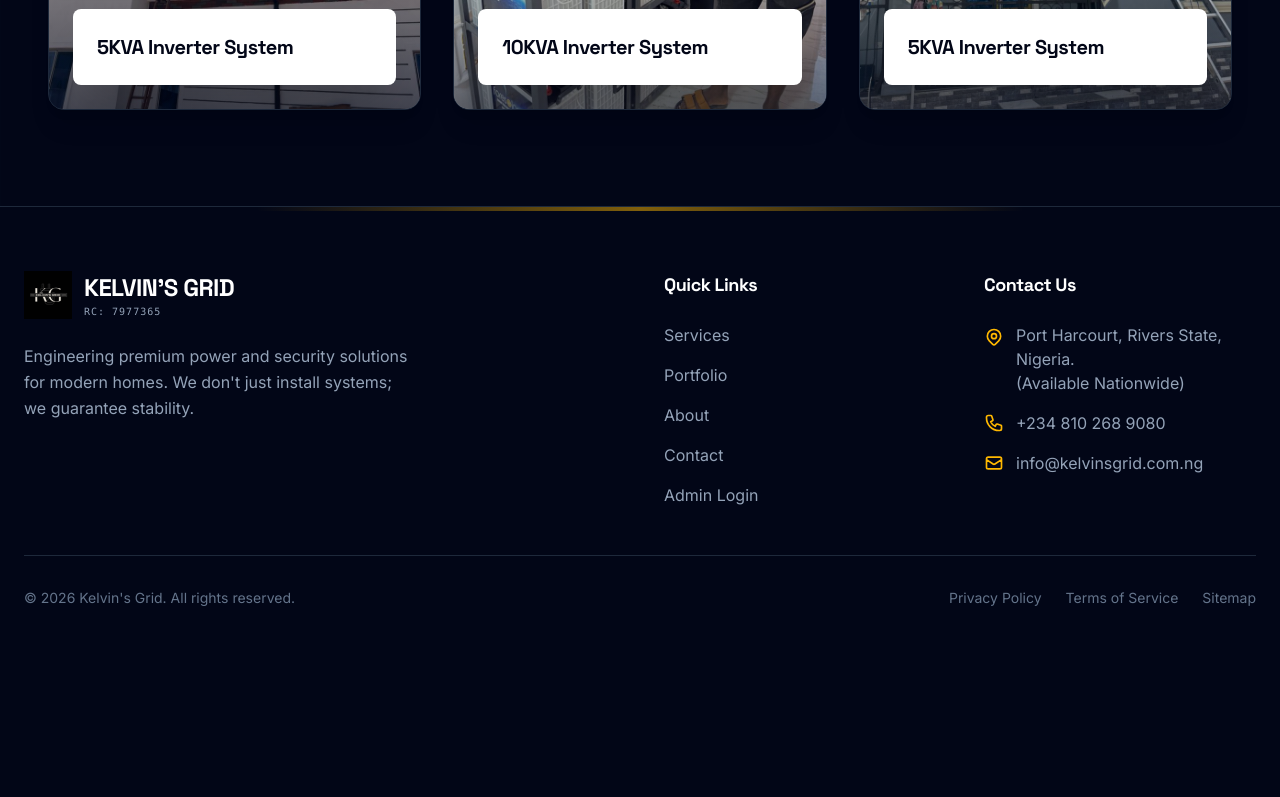
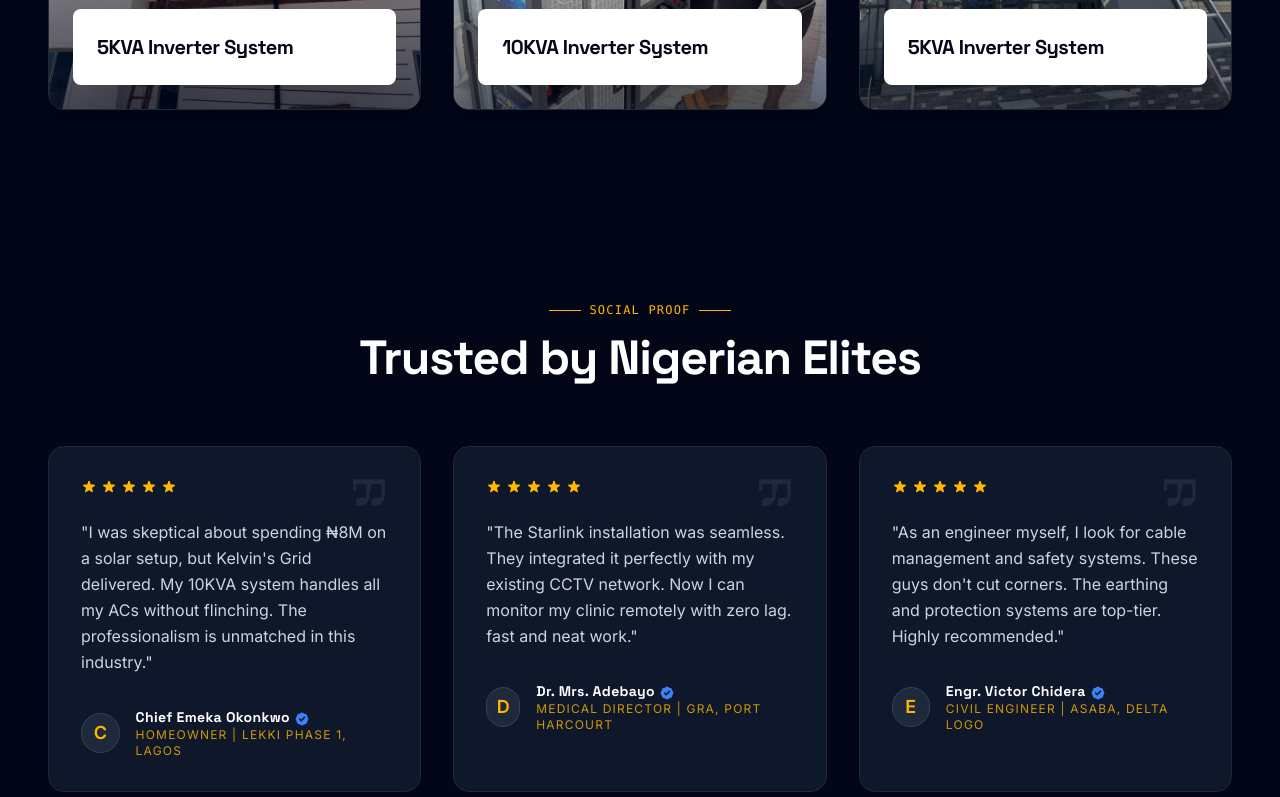
Before and after one commit to VictorChidex1/kelvins-grid, a React (Vite) app: page / in a window 1280 px wide. Shown: the part 2000-2797 px from the top of the page. Before the commit the page ends 2672 px from the top, so only its background shows below. Built offline with nearby package versions, Linux system fonts and the light colour scheme; no server answers; the database is empty.

Commit message:
Implemented testimonial section

```diff
--- a/src/App.tsx
+++ b/src/App.tsx
@@ -10,6 +10,7 @@ import { Hero } from "./components/Hero";
 import { Services } from "./pages/Services";
 import { ServicesSection } from "./components/ServicesSection";
 import { PortfolioSection } from "./components/PortfolioSection";
+import { TestimonialsSection } from "./components/TestimonialsSection";
 import { ScrollToTop } from "./components/ui/ScrollToTop";
 import { Footer } from "./components/Footer";
 import { Seed } from "./pages/Seed";
@@ -56,6 +57,7 @@ function App() {
                     <Hero />
                     <ServicesSection />
                     <PortfolioSection />
+                    <TestimonialsSection />
                   </>
                 }
               />
--- a/src/components/Footer.tsx
+++ b/src/components/Footer.tsx
@@ -79,7 +79,7 @@ export function Footer() {
                   to="/login"
                   className="text-slate-400 hover:text-action transition-colors"
                 >
-                  Admin Login
+                  Login
                 </Link>
               </li>
             </ul>
@@ -174,7 +174,7 @@ export function Footer() {
               Terms of Service
             </span>
             <span className="hover:text-action cursor-pointer transition-colors">
-              Sitemap
+              Cookies Policy
             </span>
           </div>
         </div>
--- /dev/null
+++ b/src/components/TestimonialsSection.tsx
@@ -0,0 +1,138 @@
+import { motion } from "framer-motion";
+
+const testimonials = [
+  {
+    id: 1,
+    name: "Chief Emeka Okonkwo",
+    location: "Lekki Phase 1, Lagos",
+    role: "Homeowner",
+    image: "/images/avatar-1.jpg", // Placeholder or initial fallback
+    content:
+      "I was skeptical about spending ₦8M on a solar setup, but Kelvin's Grid delivered. My 10KVA system handles all my ACs without flinching. The professionalism is unmatched in this industry.",
+    verified: true,
+  },
+  {
+    id: 2,
+    name: "Dr. Mrs. Adebayo",
+    location: "GRA, Port Harcourt",
+    role: "Medical Director",
+    image: "/images/avatar-2.jpg",
+    content:
+      "The Starlink installation was seamless. They integrated it perfectly with my existing CCTV network. Now I can monitor my clinic remotely with zero lag. fast and neat work.",
+    verified: true,
+  },
+  {
+    id: 3,
+    name: "Engr. Victor Chidera",
+    location: "Asaba, Delta logo",
+    role: "Civil Engineer",
+    image: "/images/victor-chidera.webp",
+    content:
+      "As an engineer myself, I look for cable management and safety systems. These guys don't cut corners. The earthing and protection systems are top-tier. Highly recommended.",
+    verified: true,
+  },
+];
+
+export function TestimonialsSection() {
+  return (
+    <section className="py-24 px-6 md:px-12 bg-brand-950 relative overflow-hidden">
+      {/* Background Decor */}
+      <div className="absolute inset-0 bg-grid-pattern opacity-[0.02] pointer-events-none" />
+
+      <div className="max-w-7xl mx-auto relative z-10">
+        <div className="text-center mb-16">
+          <motion.div
+            initial={{ opacity: 0, y: 10 }}
+            whileInView={{ opacity: 1, y: 0 }}
+            viewport={{ once: true }}
+            className="flex items-center justify-center gap-2 mb-4 text-action font-mono text-xs tracking-widest uppercase"
+          >
+            <span className="w-8 h-px bg-action"></span>
+            Social Proof
+            <span className="w-8 h-px bg-action"></span>
+          </motion.div>
+
+          <motion.h2
+            initial={{ opacity: 0, y: 20 }}
+            whileInView={{ opacity: 1, y: 0 }}
+            viewport={{ once: true }}
+            transition={{ delay: 0.1 }}
+            className="text-3xl md:text-5xl font-bold text-white font-heading"
+          >
+            Trusted by Nigerian Elites
+          </motion.h2>
+        </div>
+
+        <div className="grid grid-cols-1 md:grid-cols-3 gap-8">
+          {testimonials.map((testimonial, index) => (
+            <motion.div
+              key={testimonial.id}
+              initial={{ opacity: 0, y: 30 }}
+              whileInView={{ opacity: 1, y: 0 }}
+              viewport={{ once: true, margin: "50px" }}
+              transition={{ delay: index * 0.1 }}
+              className="bg-brand-900 border border-brand-800 p-8 rounded-2xl relative group hover:border-action/30 transition-colors"
+            >
+              {/* Quote Icon */}
+              <div className="absolute top-6 right-8 text-brand-800 group-hover:text-action/20 transition-colors">
+                <svg
+                  width="40"
+                  height="40"
+                  viewBox="0 0 24 24"
+                  fill="currentColor"
+                >
+                  <path d="M14.017 21L14.017 18C14.017 16.8954 14.9124 16 16.017 16H19.017C19.5693 16 20.017 15.5523 20.017 15V9C20.017 8.44772 19.5693 8 19.017 8H15.017C14.4647 8 14.017 8.44772 14.017 9V11C14.017 11.5523 13.5693 12 13.017 12H12.017V5H22.017V15C22.017 18.3137 19.3307 21 16.017 21H14.017ZM5.0166 21L5.0166 18C5.0166 16.8954 5.91203 16 7.0166 16H10.0166C10.5689 16 11.0166 15.5523 11.0166 15V9C11.0166 8.44772 10.5689 8 10.0166 8H6.0166C5.46432 8 5.0166 8.44772 5.0166 9V11C5.0166 11.5523 4.56889 12 4.0166 12H3.0166V5H13.0166V15C13.0166 18.3137 10.3303 21 7.0166 21H5.0166Z" />
+                </svg>
+              </div>
+
+              {/* Stars */}
+              <div className="flex gap-1 mb-6">
+                {[...Array(5)].map((_, i) => (
+                  <svg
+                    key={i}
+                    className="w-4 h-4 text-action"
+                    fill="currentColor"
+                    viewBox="0 0 20 20"
+                  >
+                    <path d="M9.049 2.927c.3-.921 1.603-.921 1.902 0l1.07 3.292a1 1 0 00.95.69h3.462c.969 0 1.371 1.24.588 1.81l-2.8 2.034a1 1 0 00-.364 1.118l1.07 3.292c.3.921-.755 1.688-1.54 1.118l-2.8-2.034a1 1 0 00-1.175 0l-2.8 2.034c-.784.57-1.838-.197-1.539-1.118l1.07-3.292a1 1 0 00-.364-1.118L2.98 8.72c-.783-.57-.38-1.81.588-1.81h3.461a1 1 0 00.951-.69l1.07-3.292z" />
+                  </svg>
+                ))}
+              </div>
+
+              <p className="text-slate-300 mb-8 leading-relaxed relative z-10">
+                "{testimonial.content}"
+              </p>
+
+              <div className="flex items-center gap-4">
+                <div className="w-10 h-10 rounded-full bg-brand-800 flex items-center justify-center text-action font-bold text-lg border border-brand-700">
+                  {testimonial.name[0]}
+                </div>
+                <div>
+                  <h4 className="text-white font-bold text-sm tracking-wide">
+                    {testimonial.name}
+                    {testimonial.verified && (
+                      <svg
+                        className="w-4 h-4 text-blue-500 inline-block ml-1"
+                        fill="currentColor"
+                        viewBox="0 0 20 20"
+                      >
+                        <path
+                          fillRule="evenodd"
+                          d="M6.267 3.455a3.066 3.066 0 001.745-.723 3.066 3.066 0 013.976 0 3.066 3.066 0 001.745.723 3.066 3.066 0 012.812 2.812c.051.643.304 1.254.723 1.745a3.066 3.066 0 010 3.976 3.066 3.066 0 00-.723 1.745 3.066 3.066 0 01-2.812 2.812 3.066 3.066 0 00-1.745.723 3.066 3.066 0 01-3.976 0 3.066 3.066 0 00-1.745-.723 3.066 3.066 0 01-2.812-2.812 3.066 3.066 0 00-.723-1.745 3.066 3.066 0 010-3.976 3.066 3.066 0 00.723-1.745 3.066 3.066 0 012.812-2.812zm7.44 5.252a1 1 0 00-1.414-1.414L9 10.586 7.707 9.293a1 1 0 00-1.414 1.414l2 2a1 1 0 001.414 0l4-4z"
+                          clipRule="evenodd"
+                        />
+                      </svg>
+                    )}
+                  </h4>
+                  <p className="text-action text-xs uppercase tracking-widest opacity-80">
+                    {testimonial.role} | {testimonial.location}
+                  </p>
+                </div>
+              </div>
+            </motion.div>
+          ))}
+        </div>
+      </div>
+    </section>
+  );
+}
```
Also changed, not shown: public/images/victor-chidera.webp (added).
